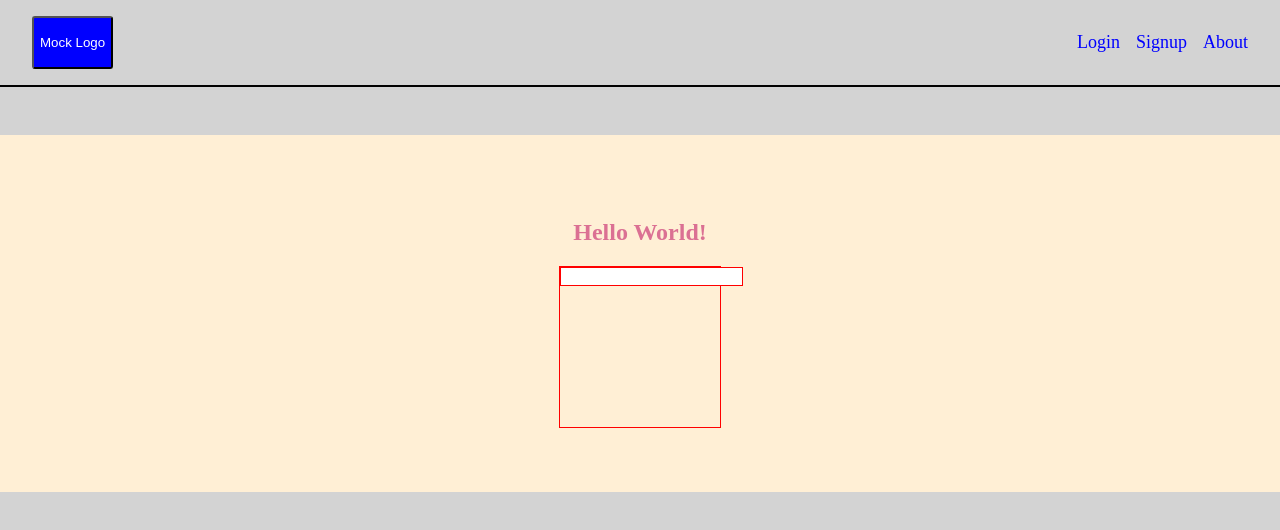
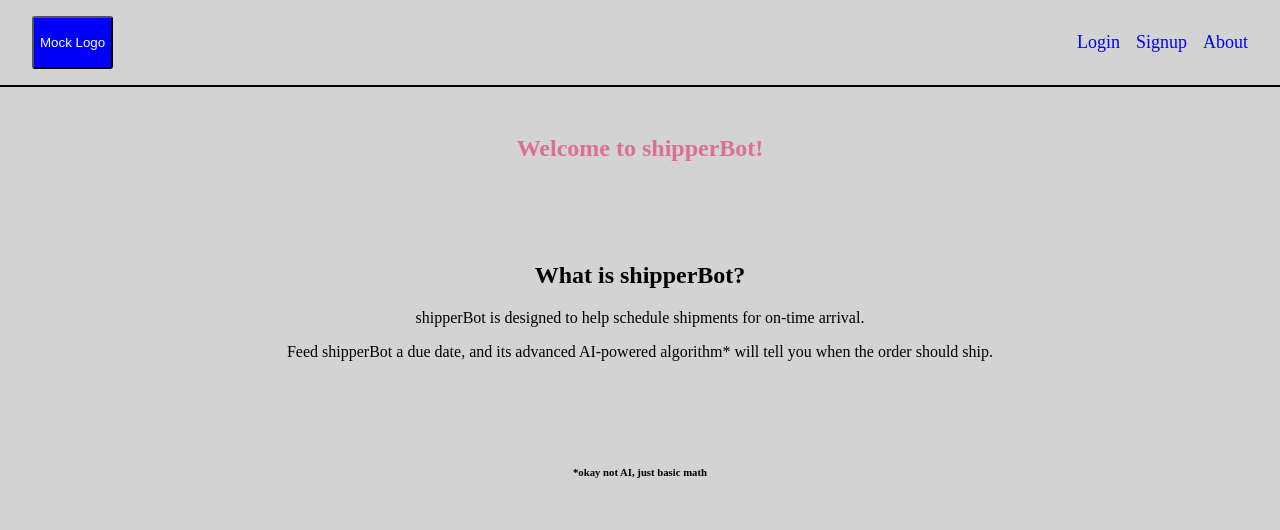
Before and after one commit to austin-bagwell/shipperbot-frontend, a React (Create React App) app: page / in a window 1280 px wide. Shown: the top 530 px of the page. Built offline with nearby package versions, Linux system fonts and the light colour scheme.

Commit message:
added silly copy to landing page

```diff
--- a/src/pages/LandingPage.js
+++ b/src/pages/LandingPage.js
@@ -9,31 +9,27 @@ const Title = styled.h1`
 // Create a Wrapper component that'll render a <section> tag with some styles
 const Wrapper = styled.section`
   padding: 4em;
-  background: papayawhip;
+  background: lightgrey;
   display: block;
-`;
-
-const CardWrapper = styled.div`
-  width: 10rem;
-  height: 10rem;
-  border: 1px solid red;
-  margin: auto;
-`;
-
-const Input = styled.input`
-  margin: auto;
-  margin-bottom: 0.5rem;
-  border: 1px solid red;
+  text-align: center;
 `;
 
 // Use Title and Wrapper like any other React component – except they're styled!
 export function LandingPage() {
   return (
-    <Wrapper>
-      <Title>Hello World!</Title>
-      <CardWrapper>
-        <Input></Input>
-      </CardWrapper>
-    </Wrapper>
+    <main>
+      <Title>Welcome to shipperBot!</Title>
+      <Wrapper>
+        <h2>What is shipperBot?</h2>
+        <p>
+          shipperBot is designed to help schedule shipments for on-time arrival.
+        </p>
+        <p>
+          Feed shipperBot a due date, and its advanced AI-powered algorithm*
+          will tell you when the order should ship.
+        </p>
+      </Wrapper>
+      <h6 style={{ textAlign: "center" }}>*okay not AI, just basic math</h6>
+    </main>
   );
 }
```
